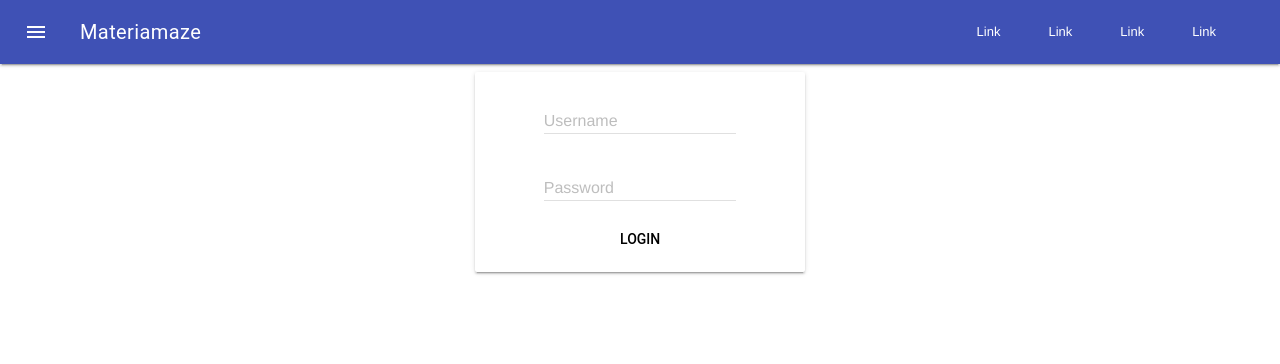
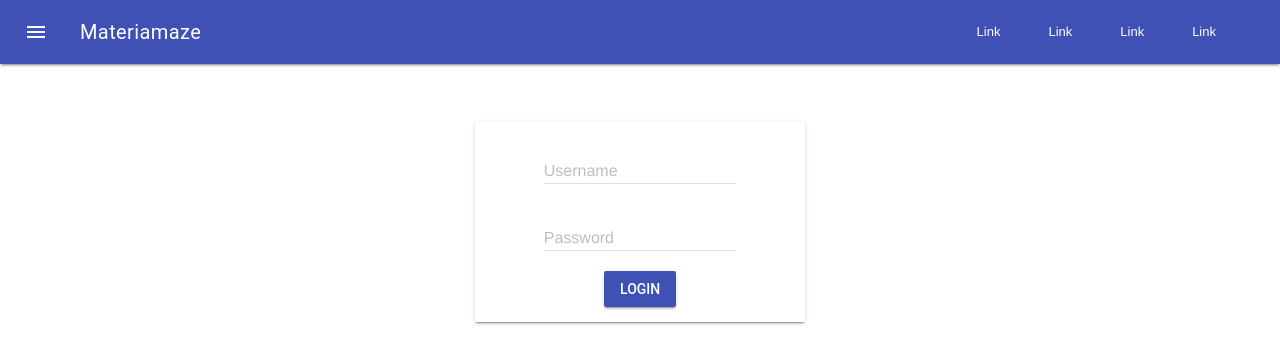
Before and after one commit to an0nh4x0r/Materiamaze, a plain HTML site: page login.html in a window 1280 px wide. Drawn offline with Linux system fonts and the light colour scheme.

Commit message:
Pushed card 50px down from the drawer by adding a css file login.css in assets/css directory also added link to the css file in the login.html file.

```diff
--- /dev/null
+++ b/assets/css/login.css
@@ -0,0 +1,3 @@
+#logincard{
+    margin-top: 50px;
+}
--- a/login.html
+++ b/login.html
@@ -9,8 +9,10 @@
         <link rel="stylesheet" href="assets/mdl/material.min.css"/>
         <script src="assets/mdl/material.min.js"></script>
         <link rel="stylesheet" href="https://fonts.googleapis.com/icon?family=Material+Icons"/>
+        <link rel="stylesheet" href="assets/css/login.css"/>
     </head>
     <body>
+
         <div class="mdl-layout mdl-js-layout mdl-layout--fixed-header">
             <header class="mdl-layout__header">
                 <div class="mdl-layout__header-row">
@@ -36,7 +38,7 @@
             <main class="mdl-layout__content">
                 <div class="page-content">
 
-                <div class="mdl-grid">
+                    <div class="mdl-grid" id="logincard">
                         <div class="mdl-layout-spacer"></div>
                         <div class="mdl-grid--no-spacing mdl-card mdl-shadow--2dp">
                             <div class="mdl-layout-spacer"></div>
@@ -59,7 +61,7 @@
                                 </div>
                                 <div class="mdl-grid mdl-grid--no-spacing">
                                     <div class="mdl-layout-spacer"></div>
-                                <button class="mdl-button mdl-js-button mdl-js-ripple-effect">
+                                    <button class="mdl-button mdl-js-button mdl-button--raised mdl-js-ripple-effect mdl-button--colored">
                                         Login
                                     </button>
                                     <div class="mdl-layout-spacer"></div>
```
Lines whose indentation alone changed are shown as unchanged.
